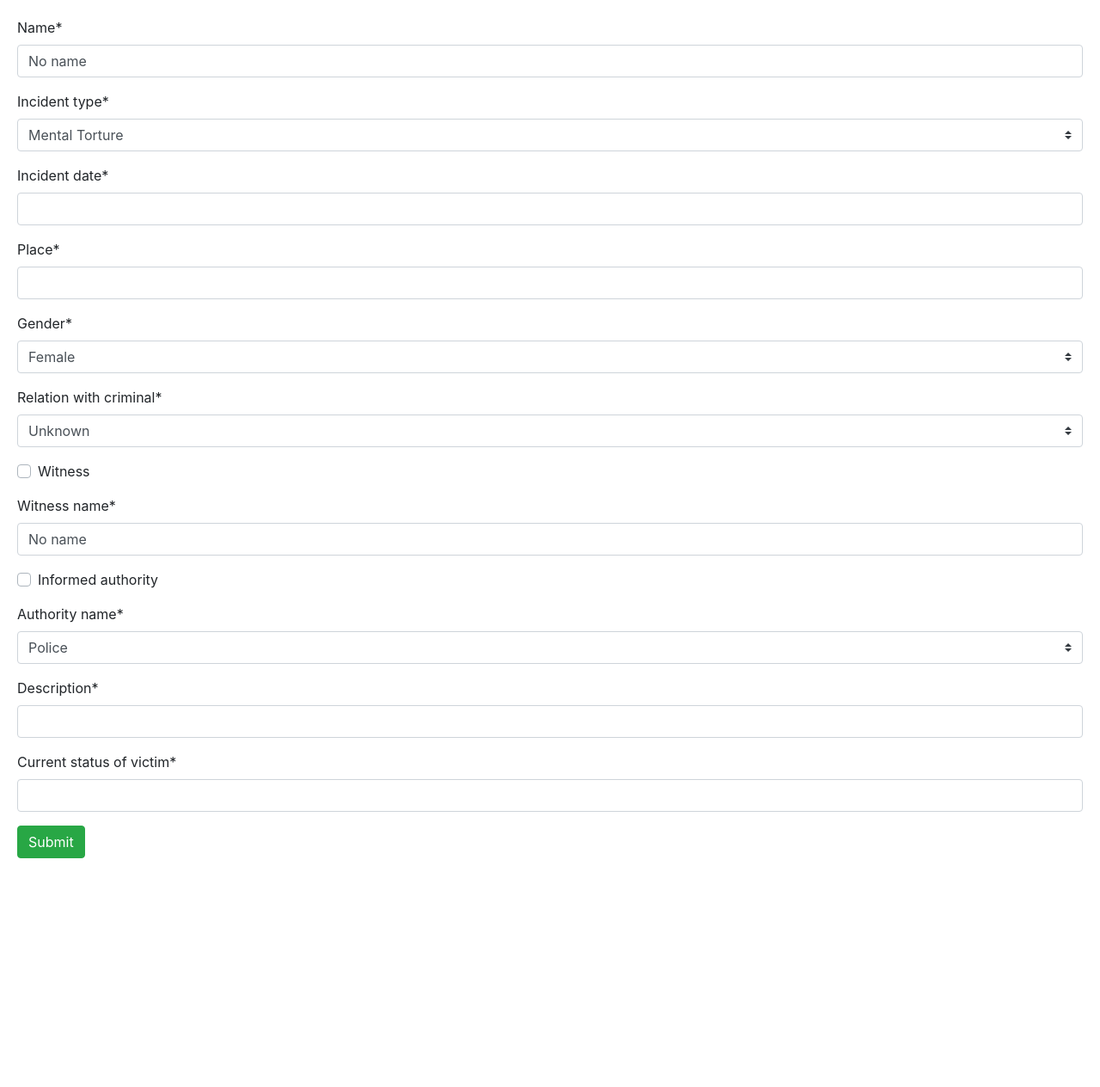
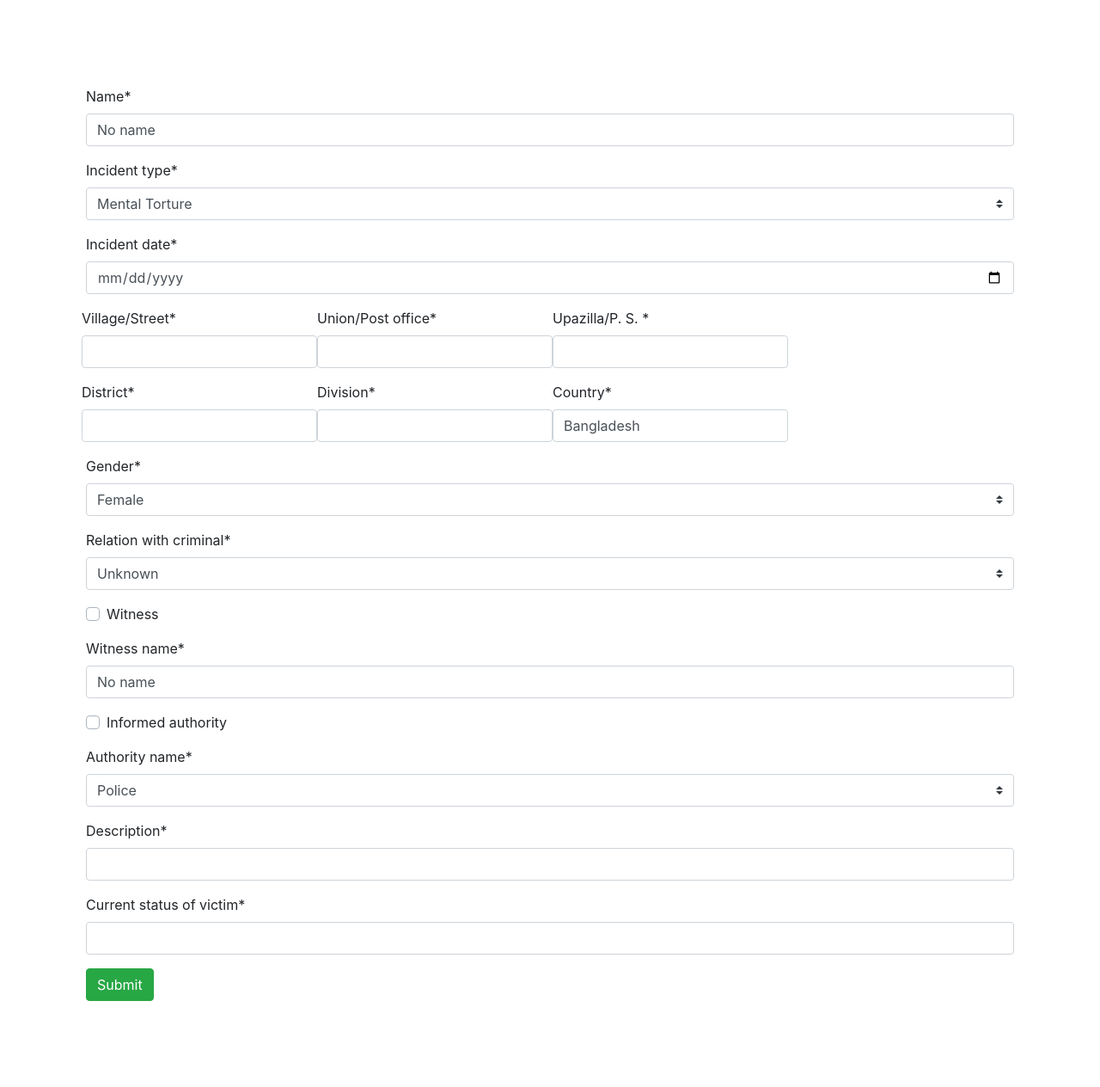
Before and after one commit to Mak-Ta-Reque/Project-Hira-Moni-PHM, a Django app: page /input/application/ in a window 1280 px wide. Shown: the whole page at 86% size. Before the commit the page ends 998 px from the top, so only its background shows below. Run offline with Django 3.2, Linux system fonts and the light colour scheme; parts of the project's set-up code (start-up, migrations or seed data) failed here and were passed over; some libraries are stand-ins or nearby versions.

Commit message:
mock of application form

```diff
--- a/violance_analytics/victim_app/forms.py
+++ b/violance_analytics/victim_app/forms.py
@@ -1,7 +1,8 @@
 from django import forms
 from .models import VictimApplication
 from crispy_forms.helper import FormHelper
-from crispy_forms.layout import Layout, Submit
+from crispy_forms.layout import Layout, Submit, Row
+from django.forms.widgets import DateInput
 
 
 class ContactForm(forms.Form):
@@ -21,7 +22,7 @@ class ContactForm(forms.Form):
             'category',
             'subject',
             'body',
-            Submit('submit','Submit', css_class='btn-success')
+            Submit('submit', 'Submit', css_class='btn-success')
 
         )
 
@@ -32,19 +33,33 @@ class VictimeApplicationForm(forms.ModelForm):
 
     class Meta:
         model = VictimApplication
-        fields = ('name', 'incident_type', 'incident_date','place',
+        fields = ['name', 'incident_type', 'incident_date','place','address_1','address_2',
+                  'address_3',    'address_4',    'address_5',
                   'gender', 'relation_with_criminal', 'witness', 'witness_name',
                   'informed_authority', 'authority_name', 'description',
-                  'current_status_of_victim')
+                  'current_status_of_victim']
+        widgets = {
+            'incident_date': DateInput(attrs= {'type':'date'})
+        }
 
     def __init__(self, *args, **kwargs):
         super().__init__(*args, **kwargs)
+        self.fields['place'].label = "Village/Street"
+        self.fields['address_1'].label = "Union/Post office"
+        self.fields['address_2'].label = "Upazilla/P. S. "
+        self.fields['address_3'].label = "District"
+        self.fields['address_4'].label = "Division"
+        self.fields['address_5'].label = "Country"
+
         self.helper = FormHelper
         self.helper.form_method = 'post'
-        self.helper.layout = Layout('name', 'incident_type', 'incident_date','place',
-                  'gender', 'relation_with_criminal', 'witness', 'witness_name',
-                  'informed_authority', 'authority_name', 'description',
-                  'current_status_of_victim',
+        self.helper.layout = Layout('name', 'incident_type', 'incident_date',
+                                    Row('place',
+                                    'address_1', 'address_2',
+                                    'address_3', 'address_4', 'address_5'),
+                                    'gender', 'relation_with_criminal', 'witness', 'witness_name',
+                                    'informed_authority', 'authority_name', 'description',
+                                    'current_status_of_victim',
             Submit('submit','Submit', css_class='btn-success')
 
         )
--- a/violance_analytics/victim_app/models.py
+++ b/violance_analytics/victim_app/models.py
@@ -53,6 +53,11 @@ class VictimApplication(models.Model):
     incident_type = models.CharField(max_length=20, choices=INCIDENTS, default=MENTAL_TORTURE)
     incident_date = models.DateField()
     place = models.CharField(max_length=50)
+    address_1 = models.CharField(max_length=50)
+    address_2 = models.CharField(max_length=50)
+    address_3 = models.CharField(max_length=50)
+    address_4 = models.CharField(max_length=50)
+    address_5 = models.CharField(max_length=20, default='Bangladesh')
     gender = models.CharField(max_length=15, choices=GENDER, default=FEMALE)
     relation_with_criminal = models.CharField(max_length=20,choices=RELATION, default=UNKNOWN)
     witness = models.BooleanField(default=False)
--- a/violance_analytics/victim_app/templates/form.html
+++ b/violance_analytics/victim_app/templates/form.html
@@ -1,13 +1,14 @@
 {% load crispy_forms_tags %}
+
 <!DOCTYPE html>
 <html lang="en">
 <head>
     <meta charset="UTF-8">
     <title>Title</title>
-    <!-- CSS only -->
+
     <link rel="stylesheet" href="https://stackpath.bootstrapcdn.com/bootstrap/4.5.0/css/bootstrap.min.css" integrity="sha384-9aIt2nRpC12Uk9gS9baDl411NQApFmC26EwAOH8WgZl5MYYxFfc+NcPb1dKGj7Sk" crossorigin="anonymous">
 </head>
-<body style="padding: 20px;">
+<body style="padding: 100px;">
     {% crispy form form.helper %}
 </body>
 </html>
--- a/violance_analytics/victim_app/urls.py
+++ b/violance_analytics/victim_app/urls.py
@@ -4,5 +4,5 @@ from . import views
 urlpatterns = [
 
     path('', views.contact),
-    path('application/', views.victim_application_view)
+    path('application/', views.victim_application_view),
     ]
--- a/violance_analytics/victim_app/views.py
+++ b/violance_analytics/victim_app/views.py
@@ -26,7 +26,9 @@ def victim_application_view(request):
 
     if request.method == 'POST':
         form = VictimeApplicationForm(request.POST)
+
         if form.is_valid():
+            print('Valid')
             form.save()
 
     form = VictimeApplicationForm()
--- a/violance_analytics/violance_analytics/settings.py
+++ b/violance_analytics/violance_analytics/settings.py
@@ -52,6 +52,7 @@ INSTALLED_APPS = [
     'crispy_forms'
 ]
 
+CRISPY_TEMPLATE_PACK = 'bootstrap4'
 
 
 MIDDLEWARE = [
```
Also changed, not shown: templates/base.html (deleted, +0 -25 lines), violance_analytics/db.sqlite3, violance_analytics/victim_app/migrations/0002_auto_20200628_1354.py (added).
